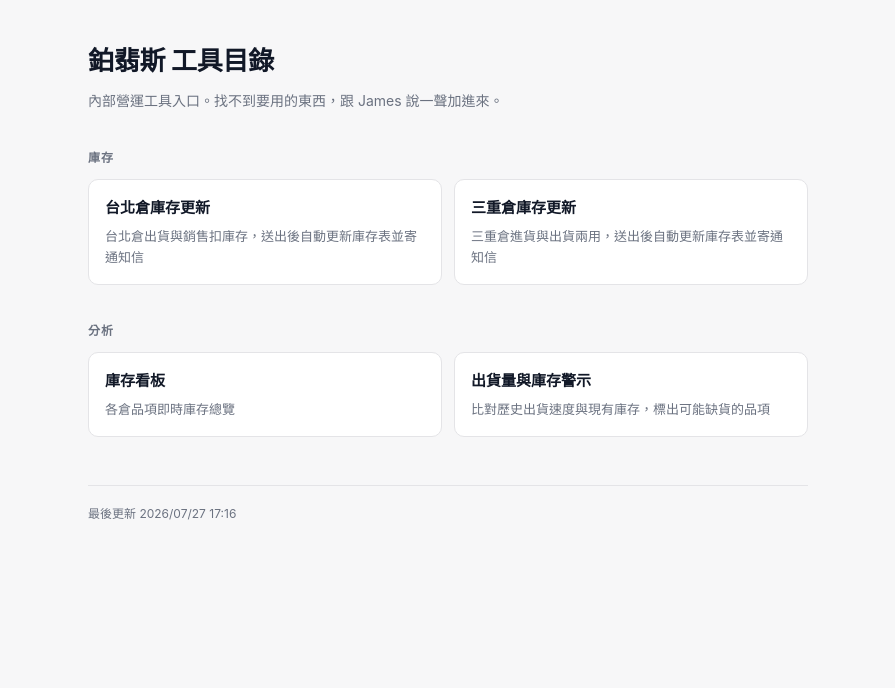
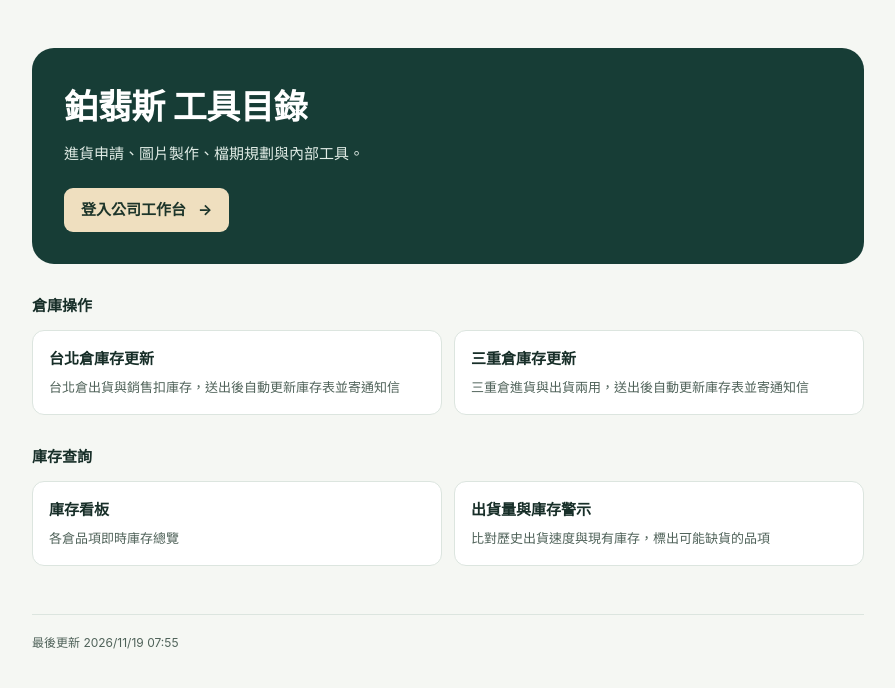
Before and after one commit to ceo-peng/pm-tools, a plain HTML site: page index.html in a window 1280 px wide. Shown: the whole page, without its empty margins (192-1087 px from the left). Drawn offline with Linux system fonts and the light colour scheme.

Commit message:
Link tools directory to the staff portal (#26)

```diff
--- a/index.html
+++ b/index.html
@@ -3,33 +3,56 @@
   <head>
     <meta charset="utf-8" />
     <meta name="viewport" content="width=device-width,initial-scale=1" />
+    <meta name="robots" content="noindex, nofollow" />
     <title>鉑翡斯 工具目錄</title>
     <style>
       :root {
-        --line: #e4e4e7;
-        --muted: #6b7280;
-        --ink: #111827;
+        --line: #dce5df;
+        --muted: #4f6259;
+        --ink: #172e28;
+        --green: #173d36;
       }
       * { box-sizing: border-box; }
       body {
         margin: 0;
-        background: #f7f7f8;
+        background: #f5f7f3;
         color: var(--ink);
         font-family: -apple-system, BlinkMacSystemFont, "Segoe UI", "Noto Sans TC",
           "PingFang TC", "Microsoft JhengHei", Arial, sans-serif;
         line-height: 1.6;
         -webkit-font-smoothing: antialiased;
       }
-      .wrap { max-width: 760px; margin: 0 auto; padding: 40px 20px 64px; }
-      h1 { margin: 0; font-size: 26px; letter-spacing: -0.01em; }
-      .lede { margin: 8px 0 0; font-size: 14px; color: var(--muted); }
-      .group { margin-top: 36px; }
+      .wrap { max-width: 880px; margin: 0 auto; padding: 48px 24px 64px; }
+      .hero {
+        padding: 32px;
+        color: #fff;
+        background: var(--green);
+        border-radius: 22px;
+      }
+      h1 { margin: 0; font-size: clamp(25px, 5vw, 34px); letter-spacing: -0.01em; }
+      .lede { margin: 8px 0 0; font-size: 15px; color: #e1ece6; }
+      .portal-link {
+        display: inline-flex;
+        align-items: center;
+        gap: 12px;
+        min-height: 44px;
+        margin-top: 22px;
+        padding: 10px 17px;
+        border-radius: 9px;
+        background: #efdfbf;
+        color: #1d352a;
+        font-size: 15px;
+        font-weight: 700;
+        text-decoration: none;
+      }
+      .portal-link:hover { background: #fff2d6; }
+      .portal-link:focus-visible { outline: 2px solid #fff; outline-offset: 4px; }
+      .group { margin-top: 30px; }
       .group h2 {
         margin: 0 0 12px;
-        font-size: 12px;
-        font-weight: 600;
-        letter-spacing: 0.08em;
-        color: var(--muted);
+        font-size: 15px;
+        font-weight: 700;
+        color: var(--ink);
       }
       .cards { display: grid; gap: 12px; grid-template-columns: 1fr 1fr; }
       .card {
@@ -37,17 +60,17 @@
         padding: 16px;
         background: #fff;
         border: 1px solid var(--line);
-        border-radius: 10px;
+        border-radius: 12px;
         text-decoration: none;
         color: inherit;
         transition: border-color 0.15s, box-shadow 0.15s, transform 0.15s;
       }
       .card:hover {
-        border-color: #a1a1aa;
+        border-color: #7b998b;
         box-shadow: 0 1px 3px rgb(0 0 0 / 8%);
         transform: translateY(-1px);
       }
-      .card:focus-visible { outline: 2px solid #111827; outline-offset: 2px; }
+      .card:focus-visible { outline: 2px solid var(--green); outline-offset: 2px; }
       .card .top { display: flex; align-items: baseline; justify-content: space-between; gap: 10px; }
       .card .name { font-weight: 600; font-size: 15px; }
       .card .desc { margin: 6px 0 0; font-size: 13px; color: var(--muted); }
@@ -69,8 +92,8 @@
       }
       @media (max-width: 560px) {
         .cards { grid-template-columns: 1fr; }
-        .wrap { padding: 28px 16px 48px; }
-        h1 { font-size: 22px; }
+        .wrap { padding: 24px 16px 48px; }
+        .hero { padding: 24px 20px; }
       }
     </style>
   </head>
@@ -87,25 +110,25 @@
     <script>
       const TOOLS = [
         {
-          group: "庫存",
+          group: "倉庫操作",
           name: "台北倉庫存更新",
           desc: "台北倉出貨與銷售扣庫存，送出後自動更新庫存表並寄通知信",
           href: "taipei_inventory/",
         },
         {
-          group: "庫存",
+          group: "倉庫操作",
           name: "三重倉庫存更新",
           desc: "三重倉進貨與出貨兩用，送出後自動更新庫存表並寄通知信",
           href: "sanchong_inventory/",
         },
         {
-          group: "分析",
+          group: "庫存查詢",
           name: "庫存看板",
           desc: "各倉品項即時庫存總覽",
           href: "inventory_dashboard/",
         },
         {
-          group: "分析",
+          group: "庫存查詢",
           name: "出貨量與庫存警示",
           desc: "比對歷史出貨速度與現有庫存，標出可能缺貨的品項",
           href: "outflow_rate/",
@@ -114,14 +137,17 @@
     </script>
 
     <div class="wrap">
-      <header>
+      <header class="hero">
         <h1>鉑翡斯 工具目錄</h1>
-        <p class="lede">內部營運工具入口。找不到要用的東西，跟 James 說一聲加進來。</p>
+        <p class="lede">進貨申請、圖片製作、檔期規劃與內部工具。</p>
+        <a class="portal-link" href="https://product-ingredient-hub.vercel.app/portal">
+          登入公司工作台 <span aria-hidden="true">→</span>
+        </a>
       </header>
 
       <main id="groups"></main>
 
-      <footer>最後更新 2026/07/27 17:16</footer>
+      <footer>最後更新 2026/11/19 07:55</footer>
     </div>
 
     <script>
```
